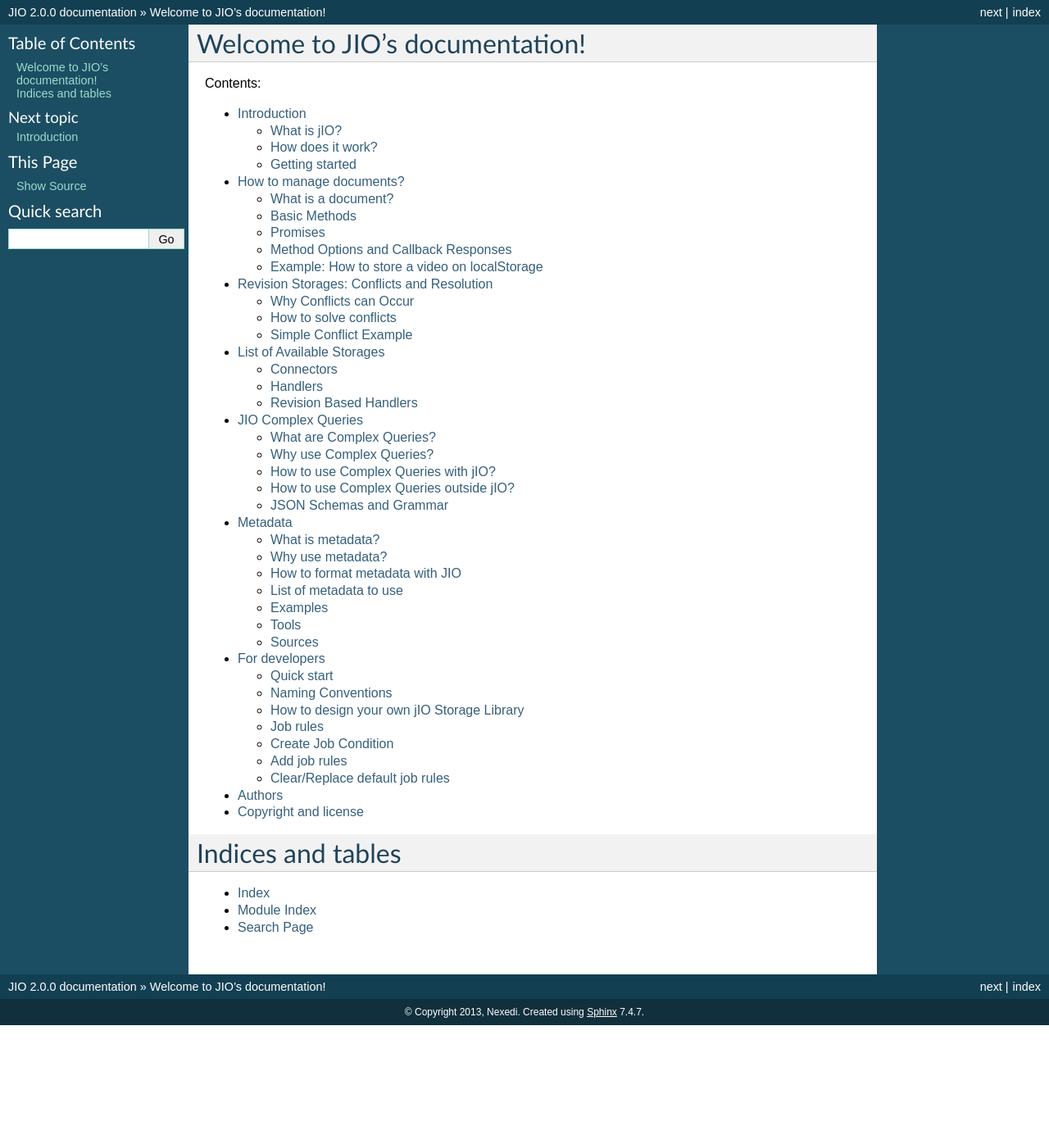
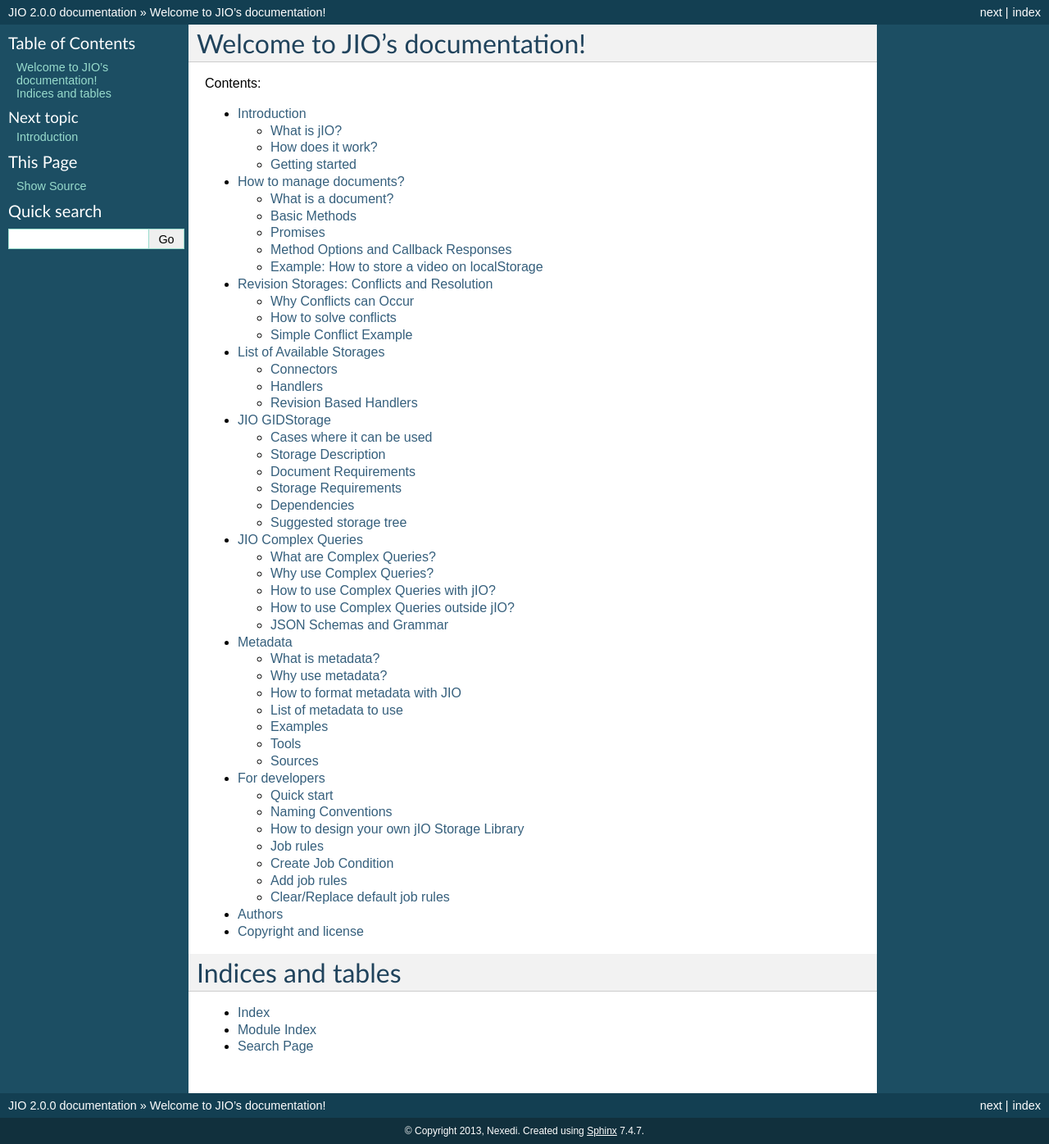
Before and after one commit to Nexedi/jio, a Sphinx documentation site: the page built from docs/sphinx/source/index.rst, in a window 1280 px wide. Shown: the whole page at 82% size. Built offline with Sphinx 7.4.7, drawn with Linux system fonts in a browser that asks for light colours; before the commit the page ends 1251 px from its top, so only the background shows below that; some of the changed lines change nothing that is shown.

Commit message:
docs: gid-storage

```diff
--- a/docs/sphinx/source/available_storages.rst
+++ b/docs/sphinx/source/available_storages.rst
@@ -121,7 +121,7 @@
 GIDStorage
 ^^^^^^^^^^
 
-`Full description here <http://www.j-io.org/P-JIO-GIDStorage>`_.
+:ref:`Full description here <gid-storage>`.
 
 Updating to v2.0
 
--- /dev/null
+++ b/docs/sphinx/source/gid_storage.rst
@@ -0,0 +1,155 @@
+
+.. _gid-storage:
+
+JIO GIDStorage
+==============
+
+A storage to enable interoperability between all kind of storages.
+
+A global ID (GID) is a document id which represents a unique document. This ID
+will be used to find this unique document on all kind of backends.
+
+This storage used sub storage allDocs and complex queries to find unique documents, and convert their ids to gids.
+
+Cases where it can be used
+--------------------------
+
+When you want to duplicate/synchronize/split/edit data in different kind of storages (ERP5 + XWiki + Dav + ...).
+
+Storage Description
+-------------------
+
+* ``type`` - ``"gid"``
+* ``sub_storage`` - the sub storage description.
+* ``constraints`` - the constraints to use to generate a gid by define metadata types for some kind of document.
+
+Example:
+
+.. code-block:: javascript
+
+  {
+    "type": "gid",
+    "sub_storage": {<storage description>},
+    "constraints": {
+      "default": { // constraints for all kind of documents
+        // "document metadata": "type of metadata"
+        "type": "list"
+        "title": "string"
+      },
+      "Text": { // document of type 'Text' additional constraints
+        "language": "string"
+      }
+    }
+  }
+
+
+This description tells the *GIDStorage* to use 2 metadata (``type``, ``title``) to define a
+document as unique in the default case. If the document is of type ``Text``, then
+the handler will use 3 metadata (``type``, ``title``, ``language``).
+If these constraints are not respected, then the storage returns an error telling us to
+review the document metadata. Here are samples of document respecting the above
+constraints:
+
+.. code-block:: javascript
+
+  {
+    "type": "Text",
+    "title": "Hello World!",
+    "language": "en"
+  }
+
+  {
+    "type": ["Text", "Web Page"],
+    "title": "My Web Page Title",
+    "language": "en-US",
+    "format": "text/html"
+  }
+
+  {
+    "type": "Image",
+    "title": "My Image Title"
+  }
+
+
+Available metadata types are:
+* ``"json"`` - The json value of the metadata.
+* ``"string"`` - The value as string if it is not a list.
+* ``"list"`` - The value as list.
+* ``"date"`` - The value if it can be converted to a date (as string).
+* ``"DCMIType"`` - A value matching one of the DCMIType Vocabulary (as string).
+* ``"contentType"`` - A value which is a content type (as string).
+* ``["DCMIType", "list"]`` - The value which contains a DCMIType (as list).
+* ``[...]`` - make your own combination.
+
+
+
+Document Requirements
+---------------------
+
+A metadata value must be a string. This string can be placed in an object which
+key is 'content'. The object can contains custom keys with string values. A
+metadata can contain several values. Example:
+
+.. code-block:: javascript
+
+  {
+    "key": "value",
+    // or
+    "key": ["value1", "value2"],
+    // or
+    "key": {"attribute name": "attribute value", "content": "value'},
+    // or
+    "key": [
+      {"scheme": "DCTERMS.URI", "content": "http://foo.com/bar"},
+      "value2",
+      "value3",
+      ...
+    ],
+    ...
+  }
+
+
+Metadata which name begin with an underscore can contain anything.
+
+.. code-block:: javascript
+
+  {
+    "_key": {"whatever": ["blue", []], "a": null}
+  }
+
+Storage Requirements
+--------------------
+
+* This storage is not compatible with *RevisionStorage* and *ReplicateRevisionStorage*.
+* Sub storage have to support complex queries options and ``include_docs`` option.
+
+Dependencies
+------------
+
+No dependency.
+
+Suggested storage tree
+----------------------
+
+Replication Between Storage::
+
+  Replicate Storage
+  +-- GID Storage
+  |   `-- Local Storage
+  +-- GID Storage
+  |   `-- Remote Storage 1
+  `-- GID Storage
+     `-- Remote Storage 2
+
+**CAUTION: All gid storage must have the same description!**
+
+Offline Application Usage::
+
+  Replicate Storage
+  +-- Index Storage with DB in Local Storage
+  |   `-- GID Storage
+  |       `-- ERP5 Storage
+  `-- GID Storage
+      `-- Local Storage
+
+**CAUTION: All gid storage must have the same description!**
--- a/docs/sphinx/source/index.rst
+++ b/docs/sphinx/source/index.rst
@@ -15,6 +15,7 @@
     manage_documents
     revision_storages
     available_storages
+    gid_storage
     complex_queries
     metadata
     developers
```
